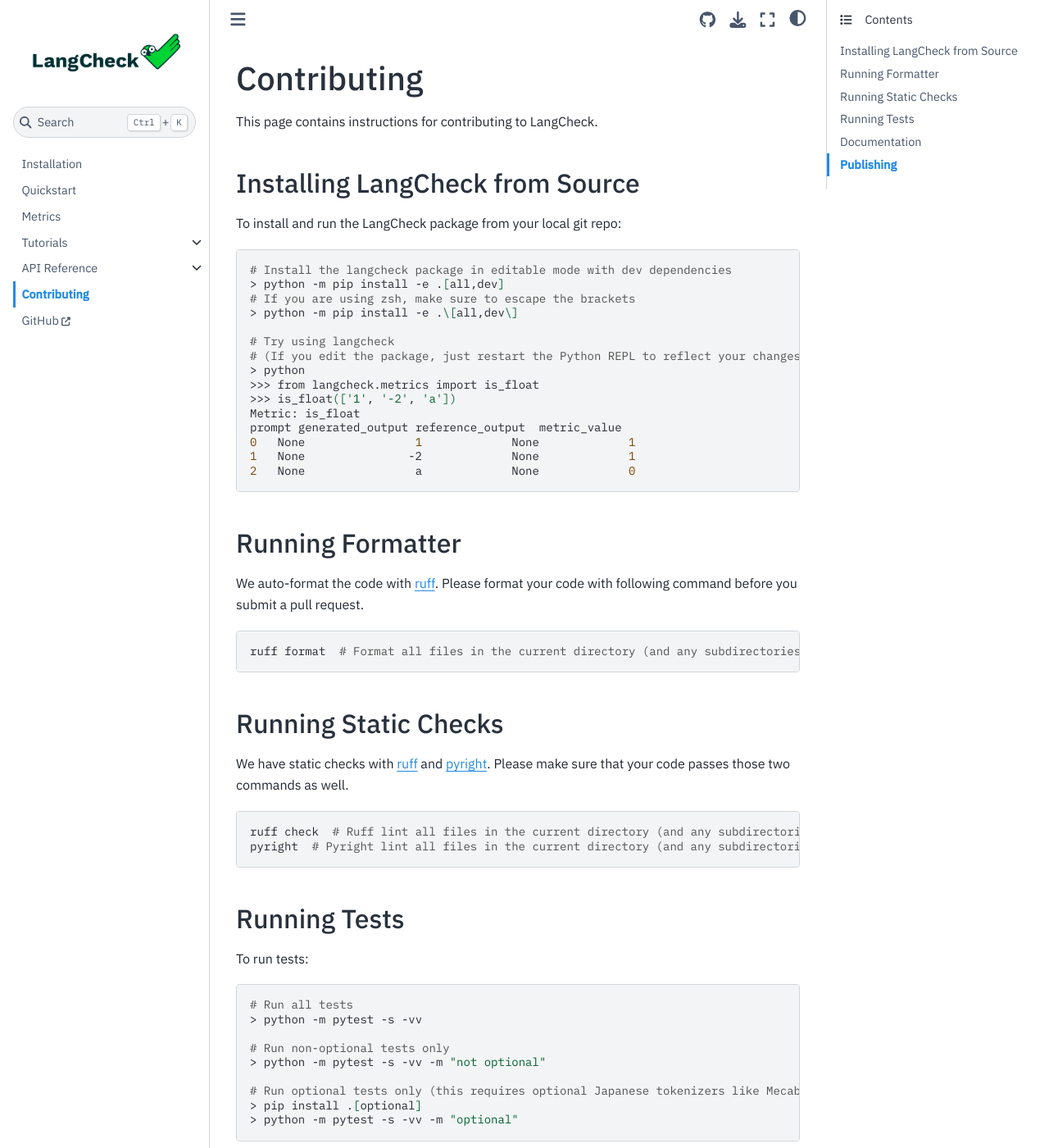
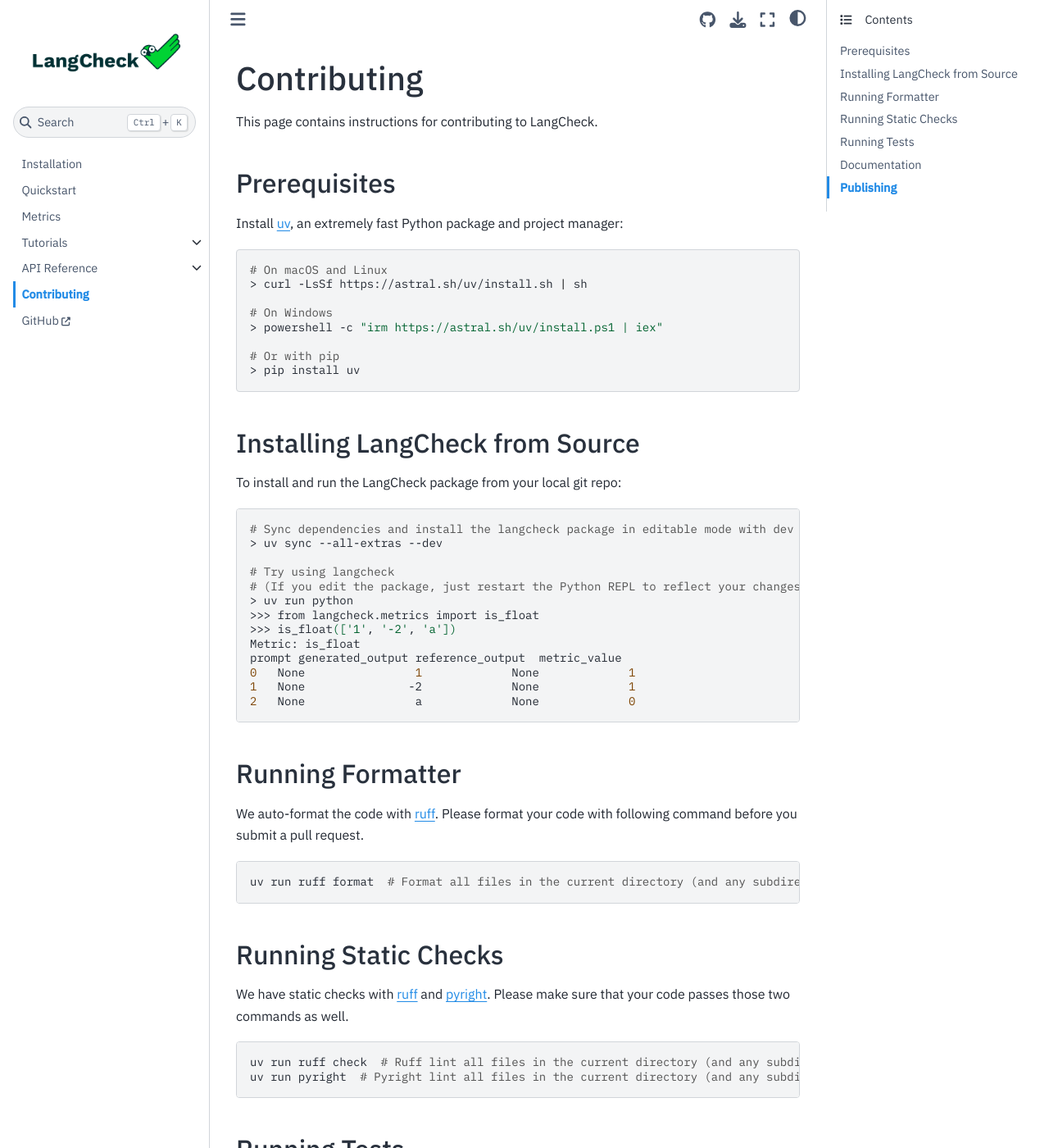
Before and after one commit to citadel-ai/langcheck, a Sphinx documentation site: the page built from docs/contributing.md, in a window 1280 px wide and 1400 px high. Shown: the whole window at 82% size. Built offline with Sphinx 7.4.7 and the Sphinx Book theme 1.1.4, drawn with Linux system fonts in a browser that asks for light colours; some of the changed text lies outside the part shown.

Commit message:
modify Contributing.md to use uv

````diff
--- a/docs/contributing.md
+++ b/docs/contributing.md
@@ -1,20 +1,33 @@
 # Contributing
 
 This page contains instructions for contributing to LangCheck.
+
+## Prerequisites
+
+Install [uv](https://docs.astral.sh/uv/), an extremely fast Python package and project manager:
+
+```bash
+# On macOS and Linux
+> curl -LsSf https://astral.sh/uv/install.sh | sh
+
+# On Windows
+> powershell -c "irm https://astral.sh/uv/install.ps1 | iex"
+
+# Or with pip
+> pip install uv
+```
 
 ## Installing LangCheck from Source
 
 To install and run the LangCheck package from your local git repo:
 
 ```bash
-# Install the langcheck package in editable mode with dev dependencies
-> python -m pip install -e .[all,dev]
-# If you are using zsh, make sure to escape the brackets
-> python -m pip install -e .\[all,dev\]
+# Sync dependencies and install the langcheck package in editable mode with dev dependencies
+> uv sync --all-extras --dev
 
 # Try using langcheck
 # (If you edit the package, just restart the Python REPL to reflect your changes)
-> python
+> uv run python
 >>> from langcheck.metrics import is_float
 >>> is_float(['1', '-2', 'a'])
 Metric: is_float
@@ -29,7 +42,7 @@
 Please format your code with following command before you submit a pull request.
 
 ```bash
-ruff format  # Format all files in the current directory (and any subdirectories)
+uv run ruff format  # Format all files in the current directory (and any subdirectories)
 ```
 
 ## Running Static Checks
@@ -37,8 +50,8 @@
 Please make sure that your code passes those two commands as well.
 
 ```bash
-ruff check  # Ruff lint all files in the current directory (and any subdirectories)
-pyright  # Pyright lint all files in the current directory (and any subdirectories)
+uv run ruff check  # Ruff lint all files in the current directory (and any subdirectories)
+uv run pyright  # Pyright lint all files in the current directory (and any subdirectories)
 ```
 
 ## Running Tests
@@ -47,14 +60,14 @@
 
 ```bash
 # Run all tests
-> python -m pytest -s -vv
+> uv run pytest
 
 # Run non-optional tests only
-> python -m pytest -s -vv -m "not optional"
+> uv run pytest -m "not optional"
 
 # Run optional tests only (this requires optional Japanese tokenizers like Mecab)
-> pip install .[optional]
-> python -m pytest -s -vv -m "optional"
+> uv sync --extra ja-optional
+> uv run pytest -m "optional"
 ```
 
 ## Documentation
@@ -62,7 +75,7 @@
 To make documentation:
 
 1. **Optional:** Re-generate all `docs/langcheck*.rst` files.
-   - `sphinx-apidoc -f --no-toc --separate --module-first -t docs/_templates/ -o docs src/langcheck/ src/langcheck/stats.py src/langcheck/metrics/model_manager`
+   - `uv run sphinx-apidoc -f --no-toc --separate --module-first -t docs/_templates/ -o docs src/langcheck/ src/langcheck/stats.py src/langcheck/metrics/model_manager`
    - **Warning:** This will overwrite all of our custom text in the `.rst` files, so you must check the code diffs for `UPDATE_AFTER_SPHINX_APIDOC` comments and manually re-apply them.
    - This is only necessary when you add or remove entire packages/modules. If you only edit existing packages/modules, you can skip this step.
    - This only modifies the auto-generated `docs/langcheck*.rst` files (the "API Reference" section in the docs). It doesn't touch the `index.md` and other `.md` or `.rst` files.
@@ -75,7 +88,7 @@
         - [https://groups.google.com/g/sphinx-users/c/vuW6OOb96Yo](https://groups.google.com/g/sphinx-users/c/vuW6OOb96Yo)
 
 3. View documentation locally
-    - `python -m http.server -d docs/_build/html`
+    - `uv run python -m http.server -d docs/_build/html`
 
 ## Publishing
 
@@ -88,9 +101,9 @@
 3. Build the package
 
 ```bash
-> python -m pip install build twine
-> python -m build
-> twine check dist/*
+> uv build
+> uv pip install twine
+> uv run twine check dist/*
 ```
 
 4. Publish to PyPi
@@ -99,10 +112,10 @@
 # Follow auth token instructions at https://pypi.org/manage/account/token/
 
 # TestPyPi
-> twine upload -r testpypi dist/*
+> uv run twine upload -r testpypi dist/*
 
 # PyPi
-> twine upload dist/*
+> uv run twine upload dist/*
 ```
 
 5. Log into ReadTheDocs and activate the new version on the "Versions" tab
--- a/pyproject.toml
+++ b/pyproject.toml
@@ -129,3 +129,8 @@
 
 [tool.setuptools.package-data]
 langcheck = ["metrics/model_manager/config/*.yaml", "metrics/prompts/**/*.j2"]
+
+[dependency-groups]
+dev = [
+    "ruff>=0.12.5",
+]
````
